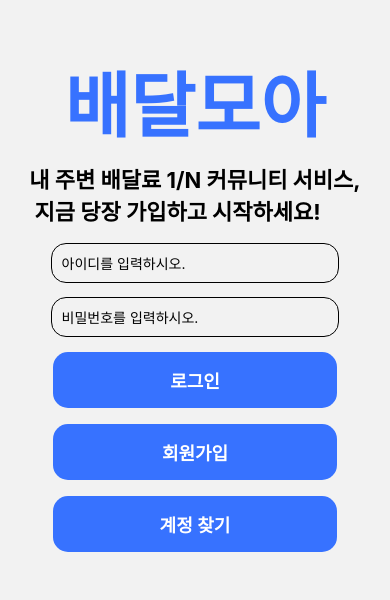
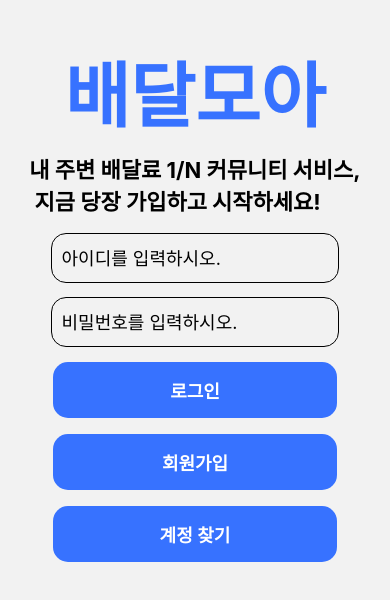
Before and after one commit to Cheol-Cheol/baedal-moa, a React Native app: screen /Login in a window 390 px wide. Shown: the part 122-722 px from the top of the page. Built offline with nearby package versions, Linux system fonts and the light colour scheme.

Commit message:
Style: Login.jsx conflict resolve

```diff
--- a/screens/Login.jsx
+++ b/screens/Login.jsx
@@ -45,7 +45,10 @@ const Login = ({ navigation: { navigate } }) => {
         </View>
 
         <View style={styles.btnContainer}>
-          <TouchableOpacity style={styles.formBtn}>
+          <TouchableOpacity
+            style={styles.formBtn}
+            onPress={() => navigate("Tabs", { screen: "홈" })}
+          >
             <Text style={styles.formBtnTitle}>로그인</Text>
           </TouchableOpacity>
           <TouchableOpacity
@@ -90,10 +93,10 @@ const styles = StyleSheet.create({
     margin: 7,
     padding: 10,
     width: SCREEN_WIDTH / 1.35,
-    height: 40,
+    height: 50,
     borderWidth: 1,
     borderRadius: 15,
-    fontSize: 14,
+    fontSize: 18,
   },
   btnContainer: {
     width: SCREEN_WIDTH / 1.3,
```
